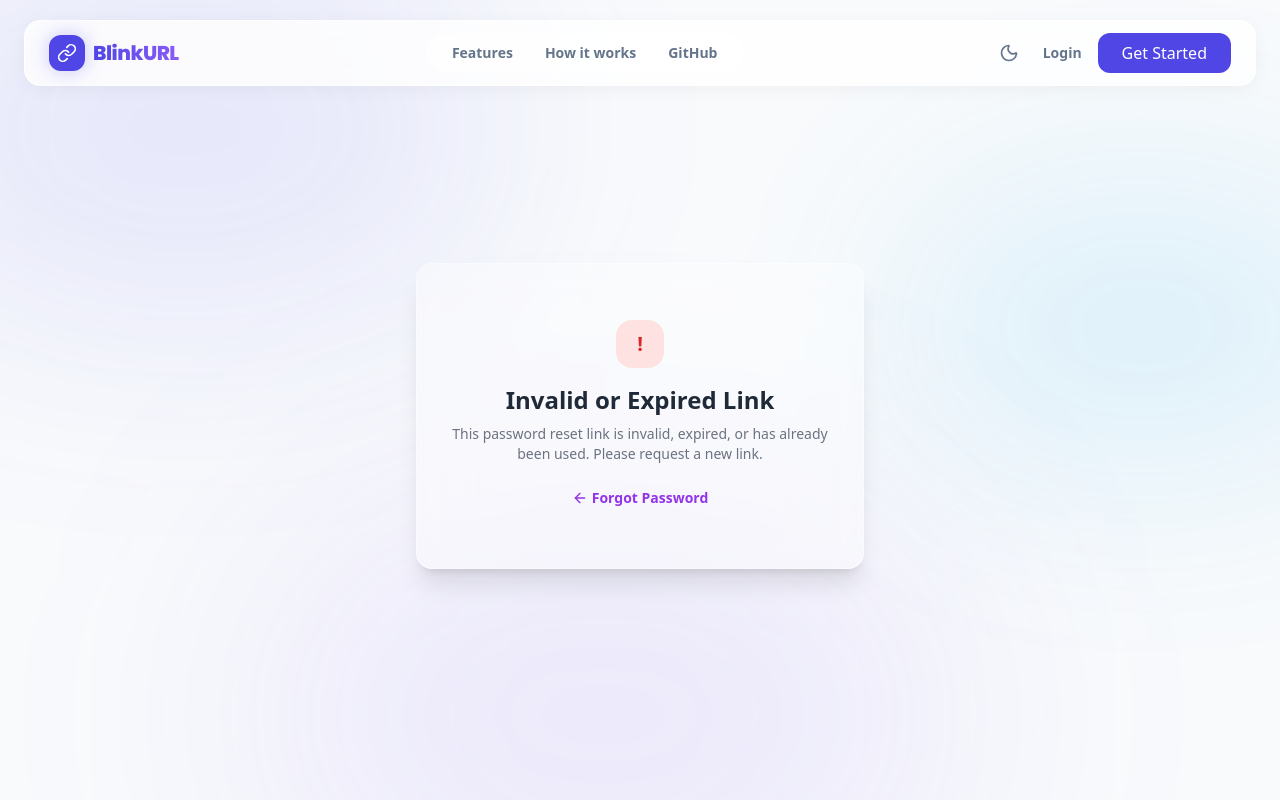
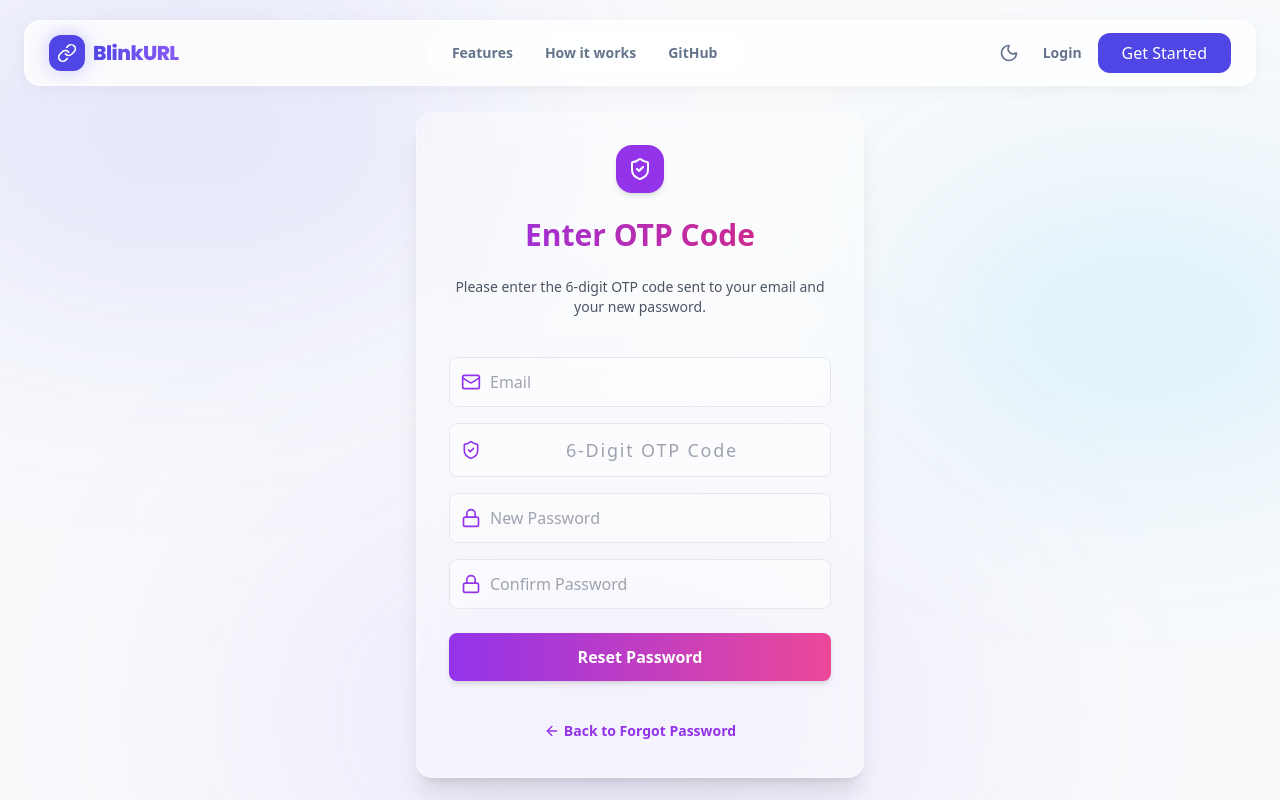
Before and after one commit to rajkumar-45/bitlinks, a Next.js app: page /reset-password in a window 1280 px wide. Built offline with nearby package versions, Linux system fonts and the light colour scheme; no server answers.

Commit message:
feat: implement 6-digit email OTP password reset flow using nodemailer with automatic ethereal testing fallback

```diff
--- a/app/api/auth/forgot-password/route.js
+++ b/app/api/auth/forgot-password/route.js
@@ -1,5 +1,5 @@
 import clientPromise from "@/lib/mongodb"
-import crypto from "crypto"
+import { sendResetOtpEmail } from "@/lib/mail"
 
 export async function POST(request) {
     try {
@@ -18,30 +18,31 @@ export async function POST(request) {
             return Response.json({ success: false, message: "Email address not found" }, { status: 404 })
         }
 
-        const token = crypto.randomBytes(32).toString("hex")
-        const expiry = new Date(Date.now() + 3600000) // 1 hour expiry
+        // Generate 6-digit OTP
+        const otp = Math.floor(100000 + Math.random() * 900000).toString()
+        const expiry = new Date(Date.now() + 15 * 60 * 1000) // 15 minutes expiry
 
         await collection.updateOne(
             { _id: user._id },
             {
                 $set: {
-                    resetToken: token,
-                    resetTokenExpiry: expiry
+                    resetOtp: otp,
+                    resetOtpExpiry: expiry
                 }
             }
         )
 
-        // Generate the reset link
-        const host = process.env.NEXT_PUBLIC_HOST || "http://localhost:3000"
-        const resetLink = `${host}/reset-password?token=${token}`
+        // Try to send the email
+        const mailResult = await sendResetOtpEmail(email, otp)
 
         return Response.json({
             success: true,
-            message: "Reset link generated!",
-            resetLink
+            message: "OTP sent to your email!",
+            demoOtp: otp, // For ease of local testing
+            previewUrl: mailResult.previewUrl
         })
     } catch (error) {
-        console.error("Forgot password error:", error)
+        console.error("Forgot password API error:", error)
         return Response.json({ success: false, message: "Internal server error" }, { status: 500 })
     }
 }
--- a/app/api/auth/reset-password/route.js
+++ b/app/api/auth/reset-password/route.js
@@ -1,13 +1,15 @@
 import clientPromise from "@/lib/mongodb"
 import bcrypt from "bcryptjs"
 
+// GET: Verifies if the OTP is valid for a given email
 export async function GET(request) {
     try {
         const { searchParams } = new URL(request.url)
-        const token = searchParams.get("token")
+        const email = searchParams.get("email")?.toLowerCase().trim()
+        const otp = searchParams.get("otp")?.trim()
 
-        if (!token) {
-            return Response.json({ success: false, message: "Token is required" }, { status: 400 })
+        if (!email || !otp) {
+            return Response.json({ success: false, message: "Email and OTP are required" }, { status: 400 })
         }
 
         const client = await clientPromise
@@ -15,40 +17,44 @@ export async function GET(request) {
         const collection = db.collection("users")
 
         const user = await collection.findOne({
-            resetToken: token,
-            resetTokenExpiry: { $gt: new Date() }
+            email,
+            resetOtp: otp,
+            resetOtpExpiry: { $gt: new Date() }
         })
 
         if (!user) {
-            return Response.json({ success: false, message: "Token is invalid or has expired" }, { status: 400 })
+            return Response.json({ success: false, message: "Invalid or expired OTP" }, { status: 400 })
         }
 
-        return Response.json({ success: true, message: "Token is valid" })
+        return Response.json({ success: true, message: "OTP is valid" })
     } catch (error) {
-        console.error("Verify reset token error:", error)
+        console.error("Verify OTP error:", error)
         return Response.json({ success: false, message: "Internal server error" }, { status: 500 })
     }
 }
 
+// POST: Resets password if email, OTP, and password are correct and valid
 export async function POST(request) {
     try {
-        const { token, password } = await request.json()
+        const { email: rawEmail, otp, password } = await request.json()
 
-        if (!token || !password) {
+        if (!rawEmail || !otp || !password) {
             return Response.json({ success: false, message: "Missing required fields" }, { status: 400 })
         }
 
+        const email = rawEmail.toLowerCase().trim()
         const client = await clientPromise
         const db = client.db("blinkurl")
         const collection = db.collection("users")
 
         const user = await collection.findOne({
-            resetToken: token,
-            resetTokenExpiry: { $gt: new Date() }
+            email,
+            resetOtp: otp?.trim(),
+            resetOtpExpiry: { $gt: new Date() }
         })
 
         if (!user) {
-            return Response.json({ success: false, message: "Invalid or expired token" }, { status: 400 })
+            return Response.json({ success: false, message: "Invalid or expired OTP" }, { status: 400 })
         }
 
         const hashedPassword = await bcrypt.hash(password, 10)
@@ -57,13 +63,13 @@ export async function POST(request) {
             { _id: user._id },
             {
                 $set: { password: hashedPassword },
-                $unset: { resetToken: "", resetTokenExpiry: "" }
+                $unset: { resetOtp: "", resetOtpExpiry: "" }
             }
         )
 
         return Response.json({ success: true, message: "Password reset successfully!" })
     } catch (error) {
-        console.error("Reset password error:", error)
+        console.error("Reset password POST error:", error)
         return Response.json({ success: false, message: "Internal server error" }, { status: 500 })
     }
 }
--- a/app/forgot-password/page.js
+++ b/app/forgot-password/page.js
@@ -1,5 +1,6 @@
 "use client"
 import { useState } from "react"
+import { useRouter } from "next/navigation"
 import Link from "next/link"
 import { Mail, Loader2, ArrowLeft, Key } from "lucide-react"
 import toast from "react-hot-toast"
@@ -7,12 +8,11 @@ import toast from "react-hot-toast"
 export default function ForgotPasswordPage() {
     const [email, setEmail] = useState("")
     const [loading, setLoading] = useState(false)
-    const [resetLink, setResetLink] = useState("")
+    const router = useRouter()
 
     const handleSubmit = async (e) => {
         e.preventDefault()
         setLoading(true)
-        setResetLink("")
 
         try {
             const res = await fetch("/api/auth/forgot-password", {
@@ -23,11 +23,19 @@ export default function ForgotPasswordPage() {
 
             const data = await res.json()
 
-            if (res.ok) {
-                toast.success("Reset link generated!")
-                if (data.resetLink) {
-                    setResetLink(data.resetLink)
+            if (res.ok && data.success) {
+                toast.success("OTP sent successfully!")
+
+                // Construct redirection query parameters
+                const params = new URLSearchParams({ email })
+                if (data.demoOtp) {
+                    params.set("demoOtp", data.demoOtp)
                 }
+                if (data.previewUrl) {
+                    params.set("previewUrl", data.previewUrl)
+                }
+
+                router.push(`/reset-password?${params.toString()}`)
             } else {
                 toast.error(data.message || "Email address not found")
             }
@@ -49,7 +57,7 @@ export default function ForgotPasswordPage() {
                     Reset Password
                 </h1>
                 <p className="text-gray-600 text-sm text-center mb-6">
-                    Enter your email address to recover your account.
+                    Enter your email address to receive a 6-digit OTP password reset code.
                 </p>
 
                 <form onSubmit={handleSubmit} className="flex flex-col gap-4">
@@ -70,21 +78,9 @@ export default function ForgotPasswordPage() {
                         disabled={loading}
                         className="bg-gradient-to-r from-purple-600 to-pink-500 text-white font-bold py-3 rounded-lg shadow-md hover:shadow-lg transition-all active:scale-95 disabled:opacity-70 mt-2 flex items-center justify-center"
                     >
-                        {loading ? <Loader2 className="animate-spin" /> : "Send Reset Link"}
+                        {loading ? <Loader2 className="animate-spin" /> : "Send OTP Code"}
                     </button>
                 </form>
-
-                {resetLink && (
-                    <div className="mt-6 p-4 bg-purple-50 border border-purple-100 rounded-xl">
-                        <p className="text-xs font-bold text-purple-800 uppercase tracking-wider mb-2">Demo Mode (Reset Link):</p>
-                        <a
-                            href={resetLink}
-                            className="text-sm text-purple-600 font-semibold underline break-all hover:text-purple-800 transition-colors"
-                        >
-                            {resetLink}
-                        </a>
-                    </div>
-                )}
 
                 <div className="text-center mt-6">
                     <Link href="/login" className="inline-flex items-center gap-1 text-purple-600 font-bold hover:underline text-sm">
--- a/app/reset-password/page.js
+++ b/app/reset-password/page.js
@@ -2,48 +2,35 @@
 import { useState, useEffect, Suspense } from "react"
 import { useSearchParams, useRouter } from "next/navigation"
 import Link from "next/link"
-import { Lock, Loader2, ArrowLeft } from "lucide-react"
+import { Lock, Loader2, ArrowLeft, Mail, ShieldCheck, ExternalLink } from "lucide-react"
 import toast from "react-hot-toast"
 
 function ResetPasswordForm() {
     const searchParams = useSearchParams()
     const router = useRouter()
-    const token = searchParams.get("token")
 
-    const [verifying, setVerifying] = useState(true)
-    const [tokenValid, setTokenValid] = useState(false)
+    const urlEmail = searchParams.get("email") || ""
+    const urlDemoOtp = searchParams.get("demoOtp") || ""
+    const urlPreviewUrl = searchParams.get("previewUrl") || ""
+
+    const [email, setEmail] = useState(urlEmail)
+    const [otp, setOtp] = useState("")
     const [password, setPassword] = useState("")
     const [confirmPassword, setConfirmPassword] = useState("")
     const [loading, setLoading] = useState(false)
 
+    // Sync state if URL searchParams load asynchronously
     useEffect(() => {
-        if (!token) {
-            setVerifying(false)
-            setTokenValid(false)
-            return
-        }
-
-        const verifyToken = async () => {
-            try {
-                const res = await fetch(`/api/auth/reset-password?token=${token}`)
-                const data = await res.json()
-                if (res.ok && data.success) {
-                    setTokenValid(true)
-                } else {
-                    setTokenValid(false)
-                }
-            } catch (err) {
-                setTokenValid(false)
-            } finally {
-                setVerifying(false)
-            }
-        }
-
-        verifyToken()
-    }, [token])
+        if (urlEmail) setEmail(urlEmail)
+    }, [urlEmail])
 
     const handleSubmit = async (e) => {
         e.preventDefault()
+
+        if (!otp || otp.length !== 6) {
+            toast.error("Please enter a valid 6-digit OTP code")
+            return
+        }
 
         if (password !== confirmPassword) {
             toast.error("Passwords do not match!")
@@ -61,7 +48,7 @@ function ResetPasswordForm() {
             const res = await fetch("/api/auth/reset-password", {
                 method: "POST",
                 headers: { "Content-Type": "application/json" },
-                body: JSON.stringify({ token, password })
+                body: JSON.stringify({ email, otp, password })
             })
 
             const data = await res.json()
@@ -79,38 +66,44 @@ function ResetPasswordForm() {
         }
     }
 
-    if (verifying) {
     return (
-            <div className="flex flex-col items-center justify-center min-h-[300px] gap-4">
-                <Loader2 className="w-10 h-10 text-purple-600 animate-spin" />
-                <p className="text-gray-500 font-medium">Verifying reset token...</p>
+        <div className="flex flex-col gap-4">
+            <div className="bg-purple-600 w-12 h-12 rounded-2xl flex items-center justify-center mx-auto mb-2 text-white shadow-md">
+                <ShieldCheck className="w-6 h-6" />
             </div>
-        )
-    }
 
-    if (!tokenValid) {
-        return (
-            <div className="text-center py-6">
-                <div className="bg-red-100 text-red-600 w-12 h-12 rounded-2xl flex items-center justify-center mx-auto mb-4 font-bold text-xl">!</div>
-                <h2 className="text-2xl font-black text-gray-800 mb-2">Invalid or Expired Link</h2>
-                <p className="text-gray-500 text-sm max-w-sm mx-auto mb-6">
-                    This password reset link is invalid, expired, or has already been used. Please request a new link.
-                </p>
-                <Link href="/forgot-password" className="inline-flex items-center gap-1 text-purple-600 font-bold hover:underline text-sm">
-                    <ArrowLeft className="w-4 h-4" /> Forgot Password
-                </Link>
-            </div>
-        )
-    }
-
-    return (
-        <form onSubmit={handleSubmit} className="flex flex-col gap-4">
             <h1 className="text-3xl font-extrabold text-transparent bg-clip-text bg-gradient-to-r from-purple-600 to-pink-600 text-center mb-2">
-                New Password
+                Enter OTP Code
             </h1>
             <p className="text-gray-600 text-sm text-center mb-6">
-                Create a secure new password for your account.
+                Please enter the 6-digit OTP code sent to your email and your new password.
             </p>
+
+            <form onSubmit={handleSubmit} className="flex flex-col gap-4">
+                <div className="relative">
+                    <Mail className="absolute left-3 top-1/2 -translate-y-1/2 text-purple-600 w-5 h-5" />
+                    <input
+                        type="email"
+                        placeholder="Email"
+                        className="w-full pl-10 pr-4 py-3 rounded-lg bg-white/50 border border-gray-200 focus:outline-none focus:ring-2 focus:ring-purple-400 font-medium"
+                        value={email}
+                        onChange={(e) => setEmail(e.target.value)}
+                        required
+                    />
+                </div>
+
+                <div className="relative">
+                    <ShieldCheck className="absolute left-3 top-1/2 -translate-y-1/2 text-purple-600 w-5 h-5" />
+                    <input
+                        type="text"
+                        maxLength={6}
+                        placeholder="6-Digit OTP Code"
+                        className="w-full pl-10 pr-4 py-3 rounded-lg bg-white/50 border border-gray-200 focus:outline-none focus:ring-2 focus:ring-purple-400 font-medium tracking-widest text-center text-lg"
+                        value={otp}
+                        onChange={(e) => setOtp(e.target.value.replace(/\D/g, ""))}
+                        required
+                    />
+                </div>
 
                 <div className="relative">
                     <Lock className="absolute left-3 top-1/2 -translate-y-1/2 text-purple-600 w-5 h-5" />
@@ -144,6 +137,41 @@ function ResetPasswordForm() {
                     {loading ? <Loader2 className="animate-spin" /> : "Reset Password"}
                 </button>
             </form>
+
+            {/* Local Testing / Demo Helper Banners */}
+            {(urlDemoOtp || urlPreviewUrl) && (
+                <div className="mt-6 p-4 bg-purple-50 border border-purple-100 rounded-xl flex flex-col gap-3">
+                    <p className="text-xs font-bold text-purple-800 uppercase tracking-wider">Demo Mode Helper:</p>
+
+                    {urlDemoOtp && (
+                        <div>
+                            <span className="text-xs text-gray-500 block">Your OTP Code:</span>
+                            <span className="font-mono text-lg font-extrabold text-purple-700 bg-white px-2 py-0.5 border border-purple-200 rounded">{urlDemoOtp}</span>
+                        </div>
+                    )}
+
+                    {urlPreviewUrl && (
+                        <div>
+                            <span className="text-xs text-gray-500 block">Ethereal Mailbox Email Link:</span>
+                            <a
+                                href={urlPreviewUrl}
+                                target="_blank"
+                                rel="noopener noreferrer"
+                                className="inline-flex items-center gap-1 text-xs text-purple-600 font-bold hover:underline"
+                            >
+                                View Sent Email Inbox <ExternalLink className="w-3 h-3" />
+                            </a>
+                        </div>
+                    )}
+                </div>
+            )}
+
+            <div className="text-center mt-6">
+                <Link href="/forgot-password" className="inline-flex items-center gap-1 text-purple-600 font-bold hover:underline text-sm">
+                    <ArrowLeft className="w-4 h-4" /> Back to Forgot Password
+                </Link>
+            </div>
+        </div>
     )
 }
 
```
Also changed, not shown: lib/mail.js (added). Lines whose indentation alone changed are shown as unchanged.
